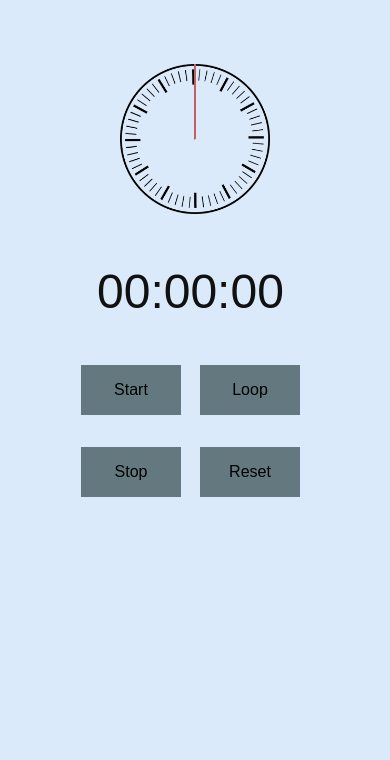
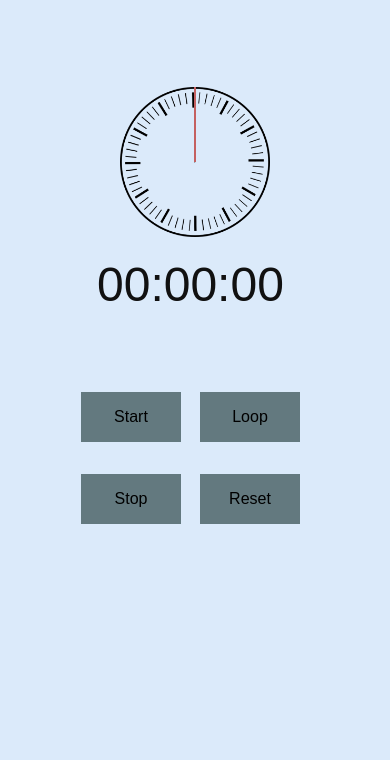
Before and after one commit to Evgenii-Buslaev/TimerApp, a plain HTML site: page index.html in a window 390 px wide. Drawn offline with Linux system fonts and the light colour scheme.

Commit message:
Fixed bag with the clock display

```diff
--- a/style.css
+++ b/style.css
@@ -215,12 +215,12 @@ body {
   .clock-image img {
     width: 150px;
     height: 150px;
-    margin-top: 100px;
+    margin-top: 150px;
   }
   .arrow-seconds {
     height: 150px;
     width: 3px;
-    top: -50px;
+    top: 0px;
   }
   .arrow-up {
     height: 75px;
@@ -236,10 +236,10 @@ body {
     width: 260px;
     font-size: 3rem;
     padding-left: 2rem;
-    margin-top: -50px;
+    margin-top: -30px;
   }
   .buttons {
-    margin-top: -100px;
+    margin-top: -40px;
   }
   .buttons button {
     font-size: 1rem;
@@ -249,15 +249,15 @@ body {
 }
 
 @media (max-width: 350px) {
+  .clock-image {
+    margin-top: 100px;
+  }
   .clock-numbers {
     width: 260px;
   }
 }
 
 @media (max-width: 300px) {
-  .clock-image {
-    margin-top: 100px;
-  }
   .clock-numbers {
     width: 260px;
     font-size: 3rem;
```
